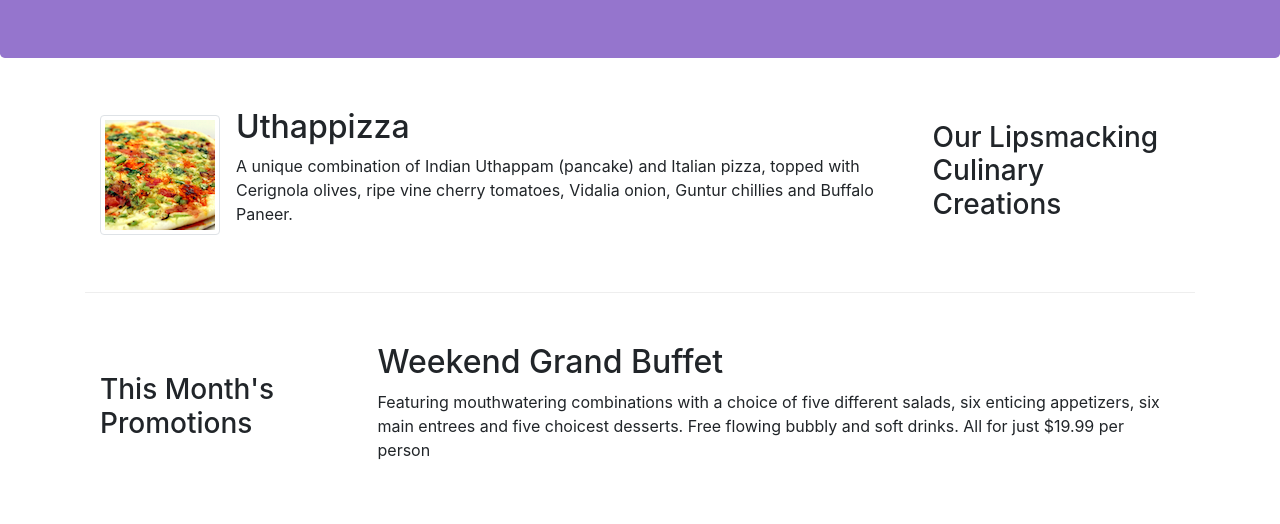
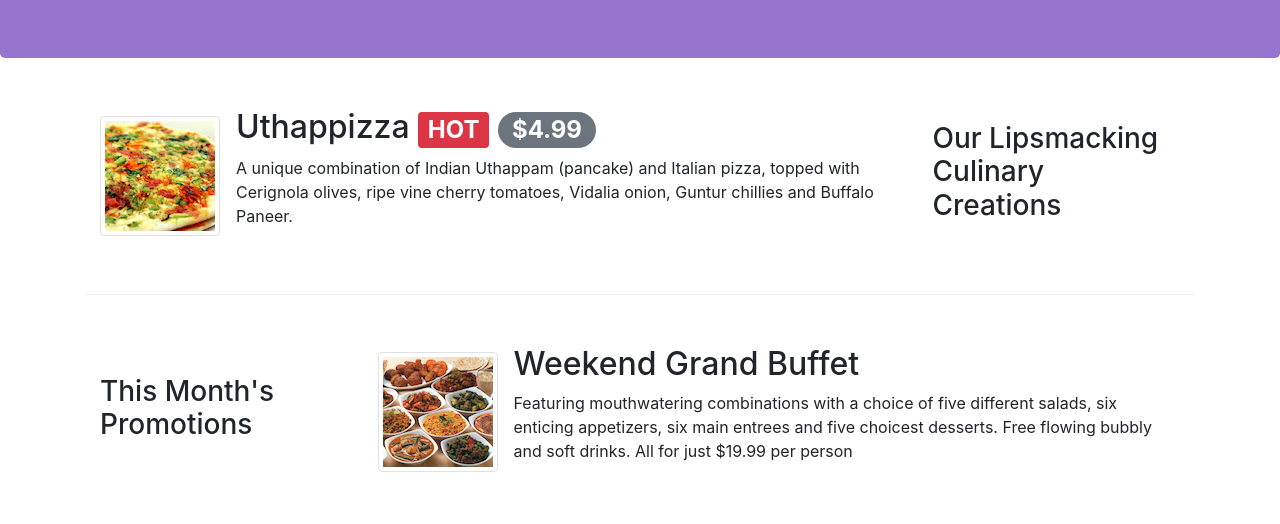
Before and after one commit to Rishitha2002/Bootstrap, a website: page index.html in a window 1280 px wide. Shown: the part 276-800 px from the top of the page. Drawn offline with nearby package versions, Linux system fonts and the light colour scheme.

Commit message:
Alerting Usera

```diff
--- a/index.html
+++ b/index.html
@@ -57,7 +57,7 @@
                 <div class="media">
                     <img class="d-flex mr-3 img-thumbnail align-self-center" src="img/uthappizza.png" alt="uthappizza">
                     <div class="media-body">
-                        <h2 class="mt-0">Uthappizza</h2>
+                        <h2 class="mt-0">Uthappizza <span class="badge badge-danger">HOT</span> <span class="badge badge-pill badge-secondary">$4.99</span></h2>
                         <p class="d-none d-sm-block">A unique combination of Indian Uthappam (pancake) and Italian pizza, topped with Cerignola olives, ripe vine cherry tomatoes, Vidalia onion, Guntur chillies and Buffalo Paneer.</p>
                     </div>
 
@@ -72,8 +72,14 @@
                 <h3>This Month's Promotions</h3>
             </div>
             <div class="col col-sm col-md">
-                <h2>Weekend Grand Buffet</h2>
-                <p>Featuring mouthwatering combinations with a choice of five different salads, six enticing appetizers, six main entrees and five choicest desserts. Free flowing bubbly and soft drinks. All for just $19.99 per person </p>
+                <div class="media">
+                    <img class="d-flex mr-3 img-thumbnail align-self-center" src="img/buffet.png" alt="buffet">
+                    <div class="media-body">
+                        <h2 class="mt-0">Weekend Grand Buffet</h2>
+                        <p class="d-none d-sm-block">Featuring mouthwatering combinations with a choice of five different salads, six enticing appetizers, six main entrees and five choicest desserts. Free flowing bubbly and soft drinks. All for just $19.99 per person </p>
+                    </div>
+                </div>
+
             </div>
         </div>
 
```
